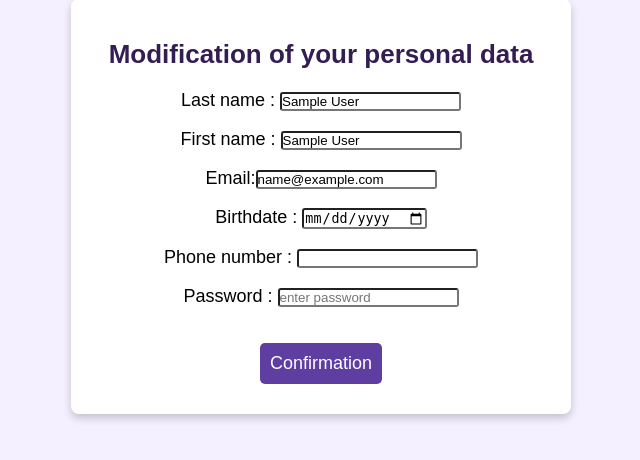
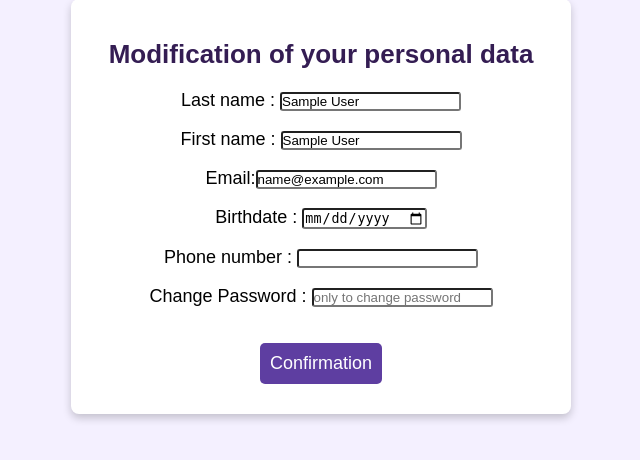
Before and after one commit to TheRefraction/Martine-travels, a PHP site: page /settings.php in a window 1280 px wide. Shown: the part 81-541 px from the top of the page, without its empty margins (319-959 px from the left). Run offline with PHP 8.4, Linux system fonts and the light colour scheme; the visitor is signed in with stand-in values (Sample User, id 1).

Commit message:
settings modification de comment on change le mdp

```diff
--- a/site/settings.php
+++ b/site/settings.php
@@ -23,15 +23,19 @@ if ($_SERVER["REQUEST_METHOD"] == "POST") {
     $passwd = $_POST['passwd'];
     $fname = $_POST['fname'];
 
-    if (empty($lname) || empty($birthday) || empty($phone) || empty($passwd) || empty($fname)) {
-        echo "all the fiels need to be complet";
+    if (empty($lname) || empty($birthday) || empty($phone) || empty($fname)) {
+        echo "all the fiels except to change password need to be complet";
         exit();
     }
+    if (!empty($passwd)){
+        $hashedPassword = password_hash($passwd, PASSWORD_DEFAULT);
+        $updateReq = $bdd->prepare("UPDATE User SET Password = ? WHERE Email = ?");
+        $updateReq->execute([$hashedPassword]);
+    }
 
-    $hashedPassword = password_hash($passwd, PASSWORD_DEFAULT);
 
-    $updateReq = $bdd->prepare("UPDATE User SET First_name = ?, Last_name = ?, Birth_date = ?, Phone = ?, Password = ? WHERE Email = ?");
-    $updateReq->execute([$fname, $lname, $birthday, $phone, $hashedPassword, $email]);
+    $updateReq = $bdd->prepare("UPDATE User SET First_name = ?, Last_name = ?, Birth_date = ?, Phone = ? WHERE Email = ?");
+    $updateReq->execute([$fname, $lname, $birthday, $phone, $email]);
 
     echo "Your information has been updated successfully.";
     exit();
@@ -71,7 +75,7 @@ if ($_SERVER["REQUEST_METHOD"] == "POST") {
         </label> <br>
 
         <label>
-            Password : <input type="text" name="passwd" placeholder="enter password" class="input-field" required="required" pattern="(?=.*\d)(?=.*[a-z])(?=.*[A-Z]).{8,128}" title="Must contain at least one number and one uppercase and lowercase letter, and at least 8 or more characters" />
+            Change Password : <input type="text" name="passwd" placeholder="only to change password" class="input-field"  pattern="(?=.*\d)(?=.*[a-z])(?=.*[A-Z]).{8,128}" title="Must contain at least one number and one uppercase and lowercase letter, and at least 8 or more characters" />
         </label> <br>
 
         <br>
```
